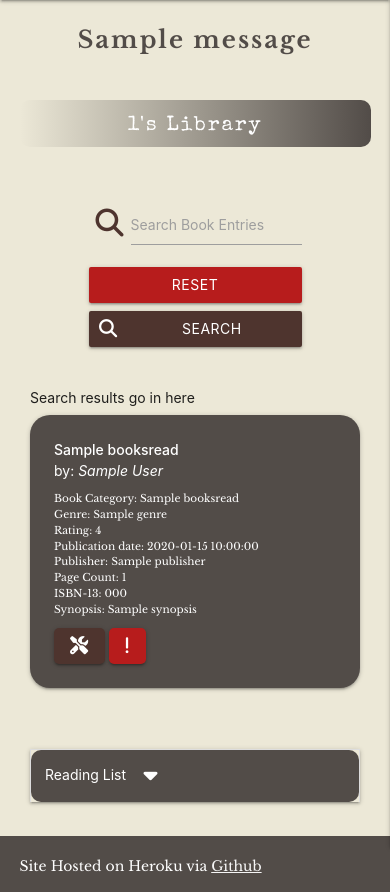
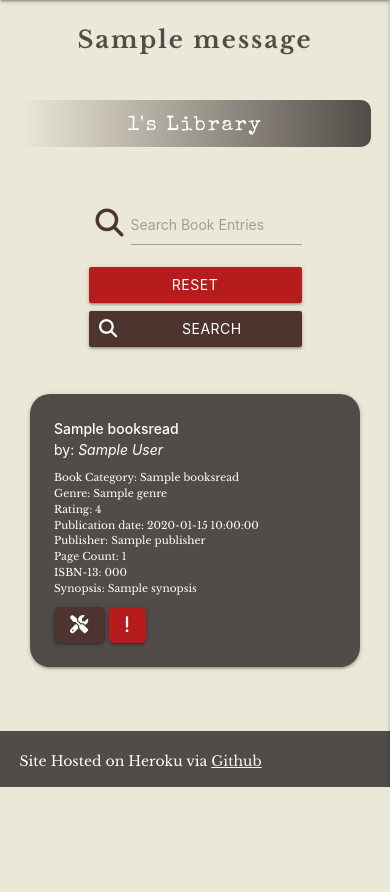
Before and after one commit to digimori/PersonalLibraryApp, a Flask app: page /search in a window 390 px wide. Shown: the part 57-949 px from the top of the page. After the commit the page ends 844 px from the top, so only its background shows below. Run offline with Flask 2, Linux system fonts and the light colour scheme; the visitor is signed in with stand-in values (Sample User, id 1); one stand-in notice (Sample message) is shown; a database or web service that is not in the repository returns one stand-in record (values such as "Sample title"); some libraries are stand-ins or nearby versions.

Commit message:
Media queries for medium to large screens added. Profile page cleaned up and collapsibles removed as they were a bit too cumbersome and didn't provide any real purpose

```diff
--- a/static/css/stylesheet.css
+++ b/static/css/stylesheet.css
@@ -54,7 +54,7 @@ body {
 .welcomecard {
   margin-top: 10px;
   border-radius: 10px;
-    background-image: linear-gradient(to right, rgba(255,0,0,0), rgb(82,76,72));
+  background-image: linear-gradient(to right, rgba(255, 0, 0, 0), rgb(82, 76, 72));
 }
 
 #welcomecardheader {
@@ -110,7 +110,7 @@ a.white-text {
 .account {
   font-weight: 700;
   font-family: 'Libre Baskerville', serif;
-    color:#fff;
+  color: #fff;
 }
 
 .registrationline {
@@ -190,7 +190,8 @@ font-family: 'Libre Baskerville', serif;
   font-weight: 600;
   letter-spacing: 2px;
   color: #524c48;
-  font-family: 'Libre Baskerville', serif;;
+  font-family: 'Libre Baskerville', serif;
+  ;
 }
 
 /* ------------------------------------- Book Deletion Modal ------------------------------------ */
@@ -198,8 +199,7 @@ font-family: 'Libre Baskerville', serif;
 .deletebook {
   font-family: 'Libre Baskerville', serif;
   border-radius: 5px;
-  box-shadow: #524c48;
-  color:#524c48;
+  color: #524c48;
 }
 
 #cancelbutton {
@@ -241,29 +241,63 @@ ALL OF THE REGISTRATION PAGE NEEDS TO BE FIXED
     padding-right: 40px;
     margin: 0;
   }
+
   #welcomecardheader {
     font-family: 'Special Elite', serif;
     padding: 0px;
   }
+
   div#welcomecontent h4 {
     font-size: 1.75rem;
     line-height: 100%;
     margin: 1.52rem 0 0.912rem 0;
   }
+
   div.registrationline p {
     font-size: 11px;
   }
+
   a.reset {
     margin-bottom: 8px;
   }
 }
 
+@media screen and (min-width: 480px) and (max-width: 700px) {
+  nav a.brand-logo {
+    position: relative;
+    font-size: 2rem;
+    padding-right: 40px;
+    margin: 0;
+  }
+
+  a.reset {
+    margin-bottom: 8px;
+  }
+}
+
+@media screen and (min-width: 600px) and (max-width: 750px) {
+  button.searchbutton {
+    width: 0%;
+  }
+}
+
+
+
 /* ------ 769 x 1024-------*/
 
 @media screen and (min-width:769px) and (max-width: 1024px) {
+
   div#welcomecardheader,
-form#loginform {
+  form#loginform,
+  div#registrationcard,
+  form#registerform {
     width: 50%;
     margin-left: 25%;
   }
 }
+
+@media screen and (min-width:1025px) {
+  a.reset {
+    margin-right: 2px;
+  }
+}
--- a/templates/base.html
+++ b/templates/base.html
@@ -42,8 +42,8 @@
         {% with messages = get_flashed_messages() %}
             {% if messages %}
                 {% for message in messages %}
-                    <div class="row flashes">
-                        <h3 class="center-align flashmessage">{{ message }}</h3>
+                    <div class="row flashes col s12">
+                        <h3 class="center-align flashmessage col s10 offset-s1">{{ message }}</h3>
                     </div>
                 {% endfor %}
             {% endif %}
--- a/templates/profile.html
+++ b/templates/profile.html
@@ -11,16 +11,16 @@
 </div>
 <br>
 <div class="row ">
-    <form action="{{ url_for('search') }}" method="post" class="col s8 offset-s2">
+    <form action="{{ url_for('search') }}" method="post" class="col s8 m9 offset-m1 offset-s2">
         <div class="row center-align">
-            <div class="input-field col s12 m8">
+            <div class="input-field col s12 m6">
                 <i class="fas fa-search prefix brown-text text-darken-3"></i>
                 <input type="text" name="query" id="query" minlength="3" class="validate" required>
                 <label for="query">Search Book Entries</label>
             </div>
-            <div class="col s12 m4">
-                <a href="{{ url_for('get_books') }}" class="red btn text-shadow darken-4 wave-effect col s12 reset">Reset</a>
-                <button type="submit" class="brown darken-3 white-text btn text-shadow col s12">
+            <div class="col s12 m6">
+                <a href="{{ url_for('get_books') }}" class="red btn text-shadow darken-4 wave-effect col s12 m5 reset">Reset</a>
+                <button type="submit" class="brown darken-3 white-text btn text-shadow col s12 m6 searchbutton">
                     <i class="fas fa-search left"></i> Search
                 </button>
             </div>
@@ -28,9 +28,7 @@
     </form>
 </div>
 
-<div class="row">
-    <div class="col s12 m8 offset-m2">
-        Search results go in here
+
         <div class="row">
             {% for book in booksread %}
             <!-- an if statement here to determine read or not depending on colour -->
@@ -167,11 +165,11 @@
                                         </div>
                                     </div>
                                     <div class="modal-footer">
-                                        <a href="#!" class="btn-large red darken-3 text-shadow modal-close">
+                                        <a href="#!" class="btn-large red darken-3 text-shadow modal-close cancelmodal col s12">
                                             Cancel <i class="fas fa-times-circle right"></i>
                                         </a>
                                         <button type="submit"
-                                            class="btn-large brown darken-3 white-text text-shadow">
+                                            class="btn-large brown darken-3 white-text text-shadow col s12">
                                             Edit Book <i class="fas fa-edit right"></i>
                                         </button>
                                     </div>
@@ -197,13 +195,9 @@
             </div>
             {% endfor %}
         </div>
-    </div>
-</div>
 
-<!-- Space for the search results to display -->
 
-<!-- Books that have been read in this box - Add a little explanation above it -->
-
+<!--
 <div class="row">
     <div class="col s12 m8 offset-m2 ">
         <ul class="collapsible">
@@ -232,7 +226,7 @@
                                     <strong>Synopsis:</strong> {{ book.synopsis }}<br>
                                 </p>
 
-                                <!--------------------------- Edit and Delete buttons here, Edit opens modal with Edit form --------------------------->
+                                <-------------------------- Edit and Delete buttons here, Edit opens modal with Edit form ---------------------------
 
                                 <button data-target="modal-{{'edit_book' }}" class="btn modal-trigger brown darken-3 white-text" name="edit_book"
                                     id="modalpencil">
@@ -244,7 +238,7 @@
                                     <a href="modal-{{ 'delete_book' }}">
                                         <i class="fas fa-exclamation white-text"></i></a>
                                 </button>
-                                <!--------------------------------- Edit form Modal --------------------------------->
+                                --------------------------------- Edit form Modal ---------------------------------
                                 <div id="modal-{{ 'edit_book' }}" class="modal">
                                     <div class="modal-content">
                                         <h4>Edit Book Entry</h4>
@@ -361,7 +355,7 @@
                                         </form>
                                     </div>
                                 </div>
-                                <!-- Delete Book Modal -->
+
                                 <div id="modal-{{ 'delete_book' }}" class="modal deletebook">
                                     <div class="modal-content">
                                         <h4>CONTENT DELETION WARNING</h4>
@@ -383,6 +377,6 @@
             </li>
         </ul>
     </div>
-</div>
+</div>-->
 
 {% endblock %}
--- a/templates/register.html
+++ b/templates/register.html
@@ -9,7 +9,7 @@
 
 <!----------------------- Registration Form ----------------------------->
     <div class="row">
-        <form class="col s12 m4 offset-m4" method="POST" action="#">
+        <form class="col s12 m4 offset-m4" id="registerform" method="POST" action="#">
             <div class="card-panel">
 <!----------------------- Username Container ----------------------------->
                 <div class="row">
```
Also changed, not shown: app.py (+9 -3 lines), README.md. Lines whose indentation alone changed are shown as unchanged.
